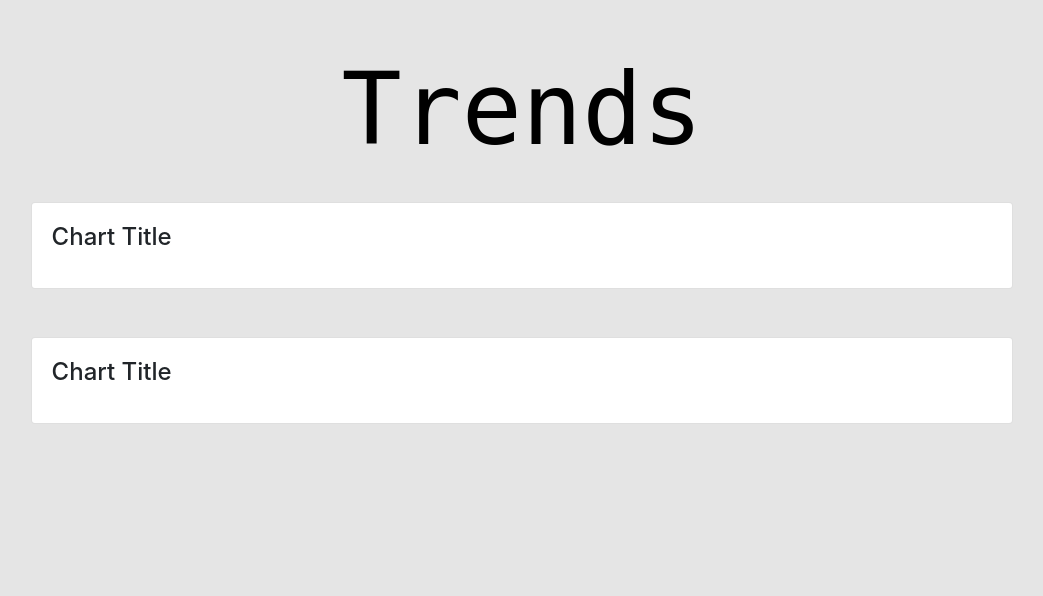
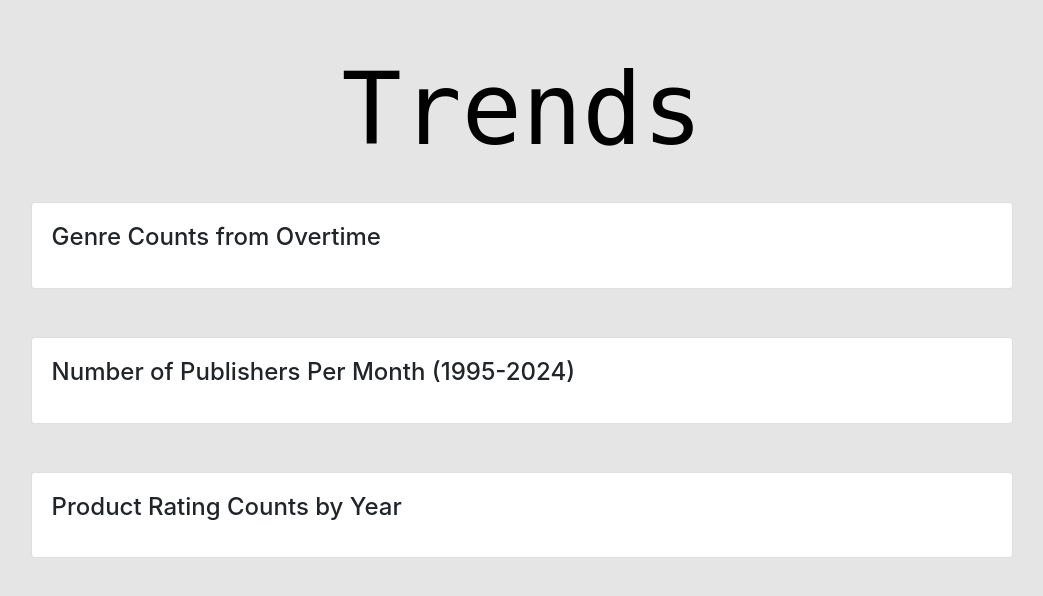
Before and after one commit to bacanije/Project-3---Data-Visualization, a Flask app: template Flask/application/templates/trends.html in a window 1280 px wide. Shown: the part 56-652 px from the top of the page, without its empty margins (118-1161 px from the left). Run offline with Flask 3, Linux system fonts and the light colour scheme; the template is opened without the code that fills it, so the values that code supplies are empty; parts of the project's set-up code (start-up, migrations or seed data) failed here and were passed over; some libraries are stand-ins or nearby versions; some web fonts are replaced.

Commit message:
Updated routes for trends

```diff
--- a/Flask/application/templates/trends.html
+++ b/Flask/application/templates/trends.html
@@ -11,7 +11,7 @@
 <div class="row p-4">
     <div class="card m-auto" style="width:90%;">
         <div class="card-body">
-            <h4 class="card-title">Chart Title</h4>
+            <h4 class="card-title">Genre Counts from Overtime</h4>
             <div id="chart1" class="chart"></div>
             <p>
             </p>
@@ -22,7 +22,18 @@
   <div class="row p-4">
     <div class="card m-auto" style="width:90%;">
         <div class="card-body">
-            <h4 class="card-title">Chart Title</h4>
+            <h4 class="card-title">Number of Publishers Per Month (1995-2024)</h4>
+            <div id="chart2" class="chart"></div>
+            <p>
+            </p>
+        </div>
+    </div>
+  </div>
+
+  <div class="row p-4">
+    <div class="card m-auto" style="width:90%;">
+        <div class="card-body">
+            <h4 class="card-title">Product Rating Counts by Year</h4>
             <div id="chart2" class="chart"></div>
             <p>
             </p>
@@ -32,4 +43,7 @@
 
     <!-- plotly CDN -->
     <script src="https://cdn.plot.ly/plotly-latest.min.js"></script>
+    <script type="text/javascript">
+
+
 {% endblock %}
```
Also changed, not shown: Flask/application/routes.py (+40 -2 lines), 1 other file.
